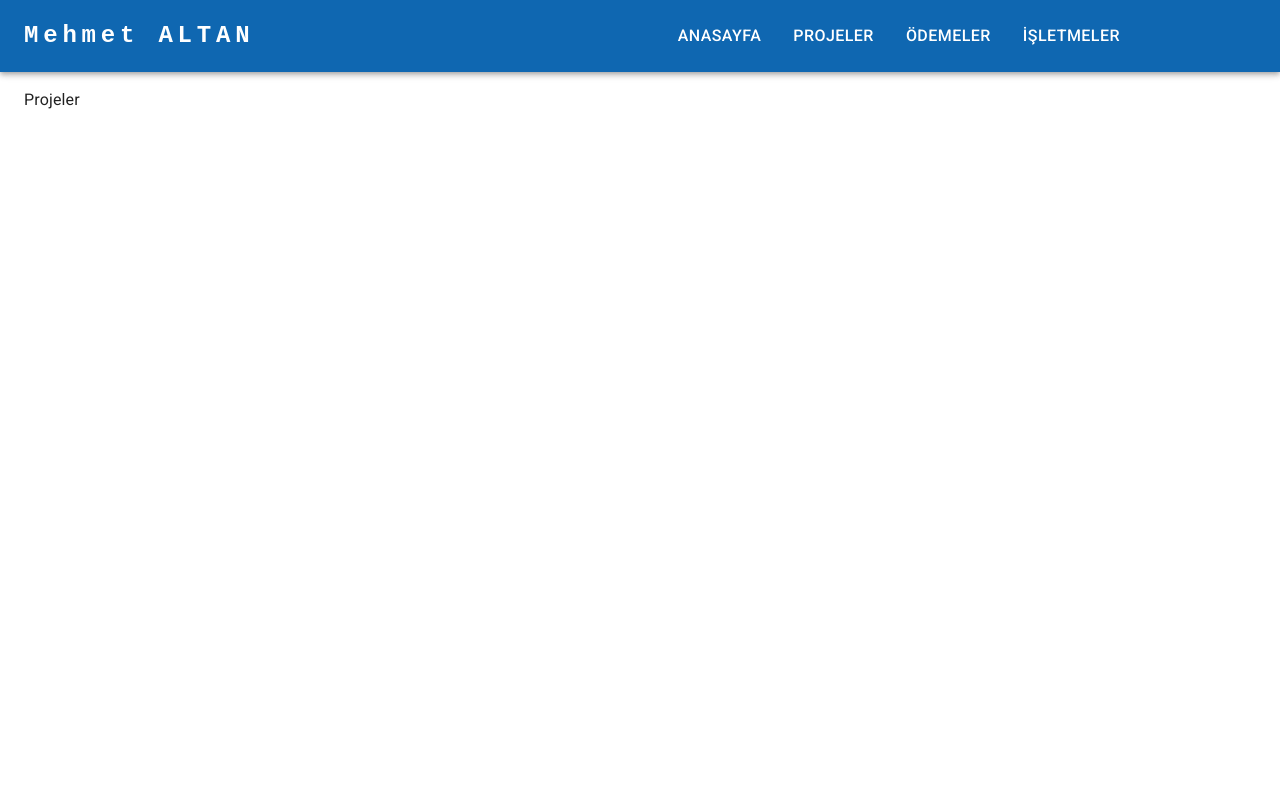
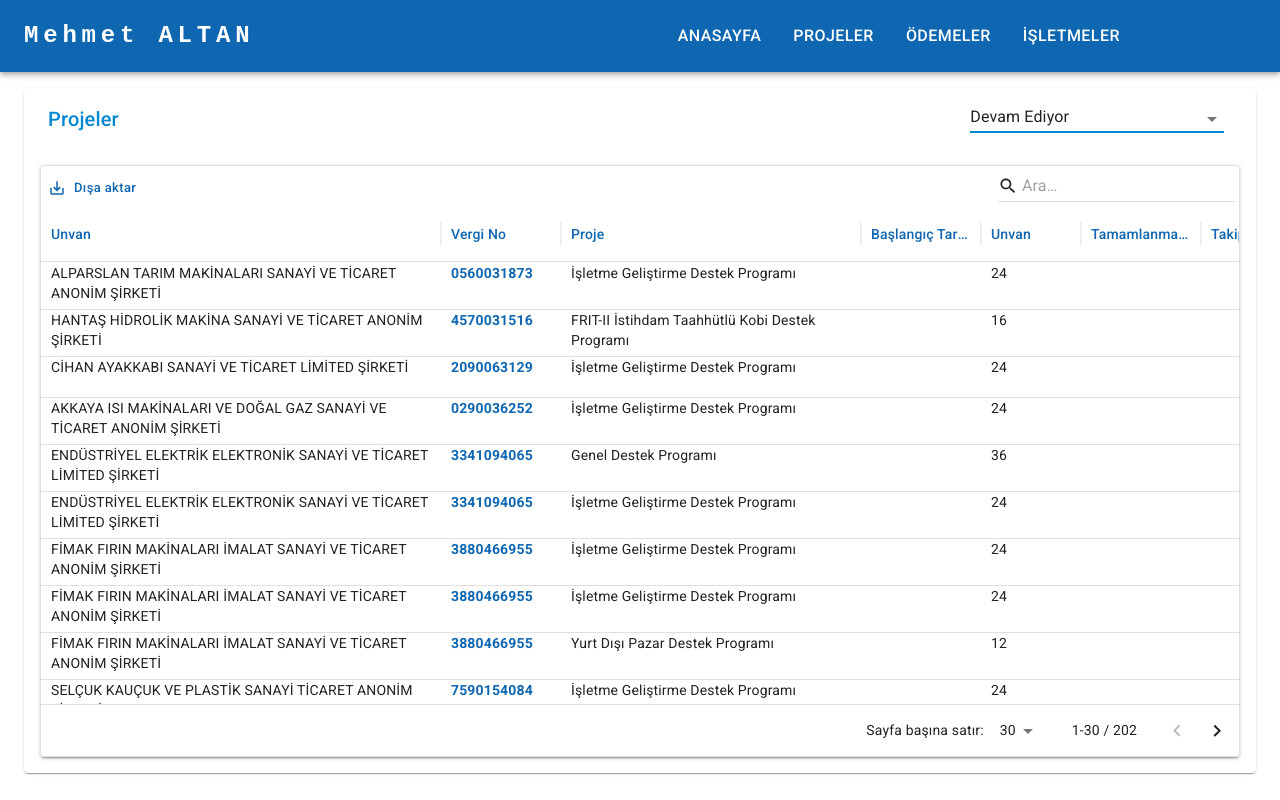
Before and after one commit to mehmetaltann/reactFlaskApp, a React (Create React App) app in the folder FRONTEND/: page /projeler in a window 1280 px wide. Built offline with nearby package versions, Linux system fonts and the light colour scheme.

Commit message:
12.07.2024 - 1

```diff
--- a/FRONTEND/src/components/tables/DataTableFrame.jsx
+++ b/FRONTEND/src/components/tables/DataTableFrame.jsx
@@ -3,16 +3,16 @@ import { DataGrid, GridToolbar } from "@mui/x-data-grid";
 import { trTR } from "@mui/x-data-grid/locales";
 
 const DataTableFrame = (props) => {
-  const { columns, rows, sxProps, slotsProps, slotSPropProps, ...rest } = props;
+  const { columns, data, sxProps, slotsProps, slotSPropProps, ...rest } = props;
 
   return (
     <DataGrid
       columns={columns}
-      rows={rows}
+      rows={data}
       localeText={trTR.components.MuiDataGrid.defaultProps.localeText}
       density="compact"
       initialState={{
-        ...rows?.initialState,
+        ...data?.initialState,
         pagination: { paginationModel: { pageSize: 30 } },
       }}
       pageSizeOptions={[30, 60, 90]}
--- /dev/null
+++ b/FRONTEND/src/components/ui/AltanSelect.jsx
@@ -0,0 +1,58 @@
+import { TextField, MenuItem } from "@mui/material";
+
+const AltanSelect = ({
+  id,
+  variant = "standard",
+  children,
+  onChange,
+  value,
+  size = "small",
+  sxProps,
+  color = "info",
+  minWidth = "20ch",
+  defaultValue,
+  data,
+  dataTextAttr,
+  dataValueAttr,
+  isAll,
+  ...rest
+}) => {
+  return (
+    <TextField
+      select
+      focused
+      id={id}
+      defaultValue={defaultValue}
+      variant={variant}
+      value={value}
+      size={size}
+      color={color}
+      onChange={(e) => {
+        onChange(e.target.value);
+      }}
+      sx={{
+        minWidth: { minWidth },
+        p: 1,
+        ...sxProps,
+      }}
+      {...rest}
+    >
+      {isAll && (
+        <MenuItem value="Tümü" sx={{ fontWeight: 400, color: { color } }}>
+          Tümü
+        </MenuItem>
+      )}
+      {data.map((option) => (
+        <MenuItem
+          key={option[dataValueAttr]}
+          value={option[dataValueAttr]}
+          sx={{ fontWeight: 400, color: { color } }}
+        >
+          {option[dataTextAttr]}
+        </MenuItem>
+      ))}
+    </TextField>
+  );
+};
+
+export default AltanSelect;
--- a/FRONTEND/src/features/isletmelerPage/IslDataTable.jsx
+++ b/FRONTEND/src/features/isletmelerPage/IslDataTable.jsx
@@ -2,7 +2,7 @@ import DataTableFrame from "../../components/tables/DataTableFrame";
 import DeleteIcon from "@mui/icons-material/Delete";
 import { useState, useCallback } from "react";
 import { isletmeData } from "../../utils/isletmeData";
-import { IconButton, Stack, Typography } from "@mui/material";
+import { IconButton } from "@mui/material";
 import { stringColumn, actionColumn } from "../../components/tables/columns";
 
 const IslDataTable = () => {
@@ -36,17 +36,19 @@ const IslDataTable = () => {
   ];
 
   return (
+    <div style={{ height: "100%", width: "100%" }}>
       <DataTableFrame
         getRowHeight={() => "auto"}
         getEstimatedRowHeight={() => 200}
         getRowSpacing={getRowSpacing}
         density="standard"
         columns={columns}
-      rows={isletmeler}
+        data={isletmeler}
         disableColumnResize
         disableDensitySelector
         disableColumnFilter
       />
+    </div>
   );
 };
 
--- a/FRONTEND/src/features/odemelerPage/OdmDataTable.jsx
+++ b/FRONTEND/src/features/odemelerPage/OdmDataTable.jsx
@@ -1,9 +1,102 @@
-import React from 'react'
+import DataTableFrame from "../../components/tables/DataTableFrame";
+import DeleteIcon from "@mui/icons-material/Delete";
+import { useState, useCallback } from "react";
+import { isletmeData } from "../../utils/isletmeData";
+import { IconButton } from "@mui/material";
+import { dateFormat } from "../../utils/time-functions";
+import {
+  stringColumn,
+  actionColumn,
+  dateColumn,
+} from "../../components/tables/columns";
 
-const OdmDataTable = () => {
+const OdmDataTable = ({ odemeDurum }) => {
+  const [isletmeler, setIsletmeler] = useState(isletmeData);
+
+  const getRowSpacing = useCallback((params) => {
+    return {
+      top: params.isFirstVisible ? 0 : 2,
+      bottom: params.isLastVisible ? 0 : 4,
+    };
+  }, []);
+
+  const result = [];
+
+  for (const isletme of isletmeData) {
+    for (const proje of isletme.projeler) {
+      for (const odeme of proje.odemeler) {
+        const listed = {
+          id: odeme.id,
+          unvan: isletme.unvan,
+          vergiNo: isletme.vergiNo,
+          projeAdı: proje.program + " - " + odeme.destek,
+          projeBaslangic: dateFormat(proje.baslamaTarihi),
+          destek: odeme.destek,
+          karekod: odeme.karekod,
+          tarih: dateFormat(odeme.tarih),
+          tutar: odeme.tutar,
+          durum: odeme.durum,
+        };
+        result.push(listed);
+      }
+    }
+  }
+
+  const filteredData =
+    odemeDurum !== "TÜMÜ"
+      ? result?.filter((item) => item.durum === odemeDurum)
+      : result;
+
+  /*
+
+
+  const totalPayment = filteredData
+    .reduce((n, { tutar }) => n + tutar, 0)
+    .toFixed(2);
+
+  */
+
+  const columns = [
+    stringColumn("unvan", "Unvan", 400),
+    stringColumn("vergiNo", "Vergi No", 120, {
+      cellClassName: "boldandcolorcell",
+    }),
+    stringColumn("projeAdı", "Proje", 300),
+
+    stringColumn("karekod", "Karekod", 80),
+    dateColumn("projeBaslangic", "Başlangıç Tarihi"),
+    dateColumn("tarih", "Tarih"),
+    stringColumn("tutar", "Tutar", 110, {
+      cellClassName: "boldandcolorcell",
+    }),
+    stringColumn("durum", "Durum", 120),
+
+    actionColumn({
+      renderCell: (params, index) => {
+        return (
+          <IconButton key={index} size="small" color="error">
+            <DeleteIcon />
+          </IconButton>
+        );
+      },
+    }),
+  ];
+
   return (
-    <div>OdmDataTable</div>
-  )
-}
+    <div style={{ height: "100%", width: "100%" }}>
+      <DataTableFrame
+        getRowHeight={() => "auto"}
+        getEstimatedRowHeight={() => 200}
+        getRowSpacing={getRowSpacing}
+        density="standard"
+        columns={columns}
+        data={filteredData}
+        disableColumnResize
+        disableDensitySelector
+        disableColumnFilter
+      />
+    </div>
+  );
+};
 
-export default OdmDataTable
+export default OdmDataTable;
--- a/FRONTEND/src/features/odemelerPage/OdmTableContainer.jsx
+++ b/FRONTEND/src/features/odemelerPage/OdmTableContainer.jsx
@@ -1,9 +1,45 @@
-import React from 'react'
+import OdmDataTable from "./OdmDataTable";
+import AltanSelect from "../../components/ui/AltanSelect";
+import { useState } from "react";
+import { DataTableWrapper } from "../../layouts/Wrappers";
+import { Typography, Paper, Stack } from "@mui/material";
+
+export const odemeDurumsData = [
+  { value: "ÖDENDİ", label: "Ödendi" },
+  { value: "BEKLEMEDE", label: "Beklemede" },
+  { value: "TÜMÜ", label: "Tümü" },
+];
 
 const OdmTableContainer = () => {
+  const [odemeDurum, setOdemeDurum] = useState("BEKLEMEDE");
+
   return (
-    <div>OdmTableContainer</div>
-  )
-}
+    <Paper>
+      <Stack
+        direction="row"
+        justifyContent={"space-between"}
+        alignItems={"center"}
+        sx={{ p: 1, ml: 2, mr: 2 }}
+      >
+        <Typography variant="h6" color="info.main">
+          Ödemeler
+        </Typography>
+        <AltanSelect
+          id="tarih"
+          defaultValue={"BEKLEMEDE"}
+          value={odemeDurum}
+          minWidth="30ch"
+          onChange={setOdemeDurum}
+          data={odemeDurumsData}
+          dataTextAttr="label"
+          dataValueAttr="value"
+        />
+      </Stack>
+      <DataTableWrapper tableHeight={"78vh"} sxProps={{ p: { xs: 1, md: 2 } }}>
+        <OdmDataTable odemeDurum={odemeDurum} />
+      </DataTableWrapper>
+    </Paper>
+  );
+};
 
-export default OdmTableContainer
+export default OdmTableContainer;
--- a/FRONTEND/src/features/projelerPage/PrjDataTable.jsx
+++ b/FRONTEND/src/features/projelerPage/PrjDataTable.jsx
@@ -1,9 +1,90 @@
-import React from 'react'
+import DataTableFrame from "../../components/tables/DataTableFrame";
+import DeleteIcon from "@mui/icons-material/Delete";
+import { useState, useCallback } from "react";
+import { isletmeData } from "../../utils/isletmeData";
+import { IconButton, Typography } from "@mui/material";
+import { dateFormat, dateFormatNormal } from "../../utils/time-functions";
+import {
+  stringColumn,
+  actionColumn,
+  dateColumn,
+  priceColumn,
+  numberColumn,
+} from "../../components/tables/columns";
 
-const PrjDataTable = () => {
+const PrjDataTable = ({ projeDurum }) => {
+  const [isletmeler, setIsletmeler] = useState(isletmeData);
+
+  const getRowSpacing = useCallback((params) => {
+    return {
+      top: params.isFirstVisible ? 0 : 2,
+      bottom: params.isLastVisible ? 0 : 4,
+    };
+  }, []);
+
+  const result = [];
+
+  for (const isletme of isletmeData) {
+    for (const proje of isletme.projeler) {
+      const listed = {
+        id: proje.id,
+        unvan: isletme.unvan,
+        vergiNo: isletme.vergiNo,
+        adı: proje.program,
+        baslangic: dateFormat(proje.baslamaTarihi),
+        sure: proje.sure,
+        durum: proje.durum,
+        tamamlanma: dateFormat(proje.tamamlanmaTarihi),
+        takip: dateFormat(proje.takipTarihi),
+      };
+      result.push(listed);
+    }
+  }
+
+  const filteredData =
+    projeDurum !== "Tümü"
+      ? result?.filter((item) => item.durum === projeDurum)
+      : result;
+
+  console.log(filteredData);
+
+  const columns = [
+    stringColumn("unvan", "Unvan", 400),
+    stringColumn("vergiNo", "Vergi No", 120, {
+      cellClassName: "boldandcolorcell",
+    }),
+    stringColumn("adı", "Proje", 300),
+    stringColumn("projeBaslangic", "Başlangıç Tarihi", 120),
+    stringColumn("sure", "Unvan", 100),
+    stringColumn("tamamlanmaTarihi", "Tamamlanma Tarih", 120),
+    stringColumn("takipTarihi", "Takip Tarih", 120),
+
+    actionColumn({
+      renderCell: (params, index) => {
+        return (
+          <IconButton key={index} size="small" color="error">
+            <DeleteIcon />
+          </IconButton>
+        );
+      },
+    }),
+  ];
+
   return (
-    <div>PrjDataTable</div>
-  )
-}
+    <div style={{ height: "100%", width: "100%" }}>
+      <DataTableFrame
+        getRowHeight={() => "auto"}
+        getEstimatedRowHeight={() => 200}
+        getRowSpacing={getRowSpacing}
+        density="standard"
+        columns={columns}
+        data={filteredData}
+        disableColumnResize
+        disableDensitySelector
+        disableColumnFilter
+      />
+    </div>
+  );
+};
 
-export default PrjDataTable
+export default PrjDataTable;
--- a/FRONTEND/src/features/projelerPage/PrjTableContainer.jsx
+++ b/FRONTEND/src/features/projelerPage/PrjTableContainer.jsx
@@ -1,9 +1,48 @@
-import React from 'react'
+import PrjDataTable from "./PrjDataTable";
+import AltanSelect from "../../components/ui/AltanSelect";
+import { useState } from "react";
+import { DataTableWrapper } from "../../layouts/Wrappers";
+import { Typography, Paper, Stack } from "@mui/material";
+
+export const projeDurumsData = [
+  { value: "Devam Ediyor", label: "Devam Ediyor" },
+  { value: "Başarıyla Tamamlandı", label: "Başarıyla Tamamlandı" },
+  { value: "Başarısız Tamamlandı", label: "Başarısız Tamamlandı" },
+  { value: "Durduruldu", label: "Durduruldu" },
+  { value: "Bilgi Yok", label: "Bilgi Yok" },
+  { value: "Tümü", label: "Tümü" },
+];
 
 const PrjTableContainer = () => {
+  const [projeDurum, setProjeDurum] = useState("Devam Ediyor");
+
   return (
-    <div>PrjTableContainer</div>
-  )
-}
+    <Paper>
+      <Stack
+        direction="row"
+        justifyContent={"space-between"}
+        alignItems={"center"}
+        sx={{ p: 1, ml: 2, mr: 2 }}
+      >
+        <Typography variant="h6" color="info.main">
+          Projeler
+        </Typography>
+        <AltanSelect
+          id="projeDurum"
+          defaultValue={"Devam Ediyor"}
+          value={projeDurum}
+          minWidth="30ch"
+          onChange={setProjeDurum}
+          data={projeDurumsData}
+          dataTextAttr="label"
+          dataValueAttr="value"
+        />
+      </Stack>
+      <DataTableWrapper tableHeight={"78vh"} sxProps={{ p: { xs: 1, md: 2 } }}>
+        <PrjDataTable projeDurum={projeDurum} />
+      </DataTableWrapper>
+    </Paper>
+  );
+};
 
-export default PrjTableContainer
+export default PrjTableContainer;
--- a/FRONTEND/src/pages/Projeler.jsx
+++ b/FRONTEND/src/pages/Projeler.jsx
@@ -1,10 +1,12 @@
-import React from 'react'
+import PrjTableContainer from "../features/projelerPage/PrjTableContainer";
 import { PageWrapper } from "../layouts/Wrappers";
 
 const Projeler = () => {
   return (
-    <PageWrapper>Projeler</PageWrapper>
-  )
-}
+    <PageWrapper>
+      <PrjTableContainer />
+    </PageWrapper>
+  );
+};
 
-export default Projeler
+export default Projeler;
```
Also changed, not shown: FRONTEND/src/pages/Odemeler.jsx (+2 -33 lines). Lines whose indentation alone changed are shown as unchanged.
